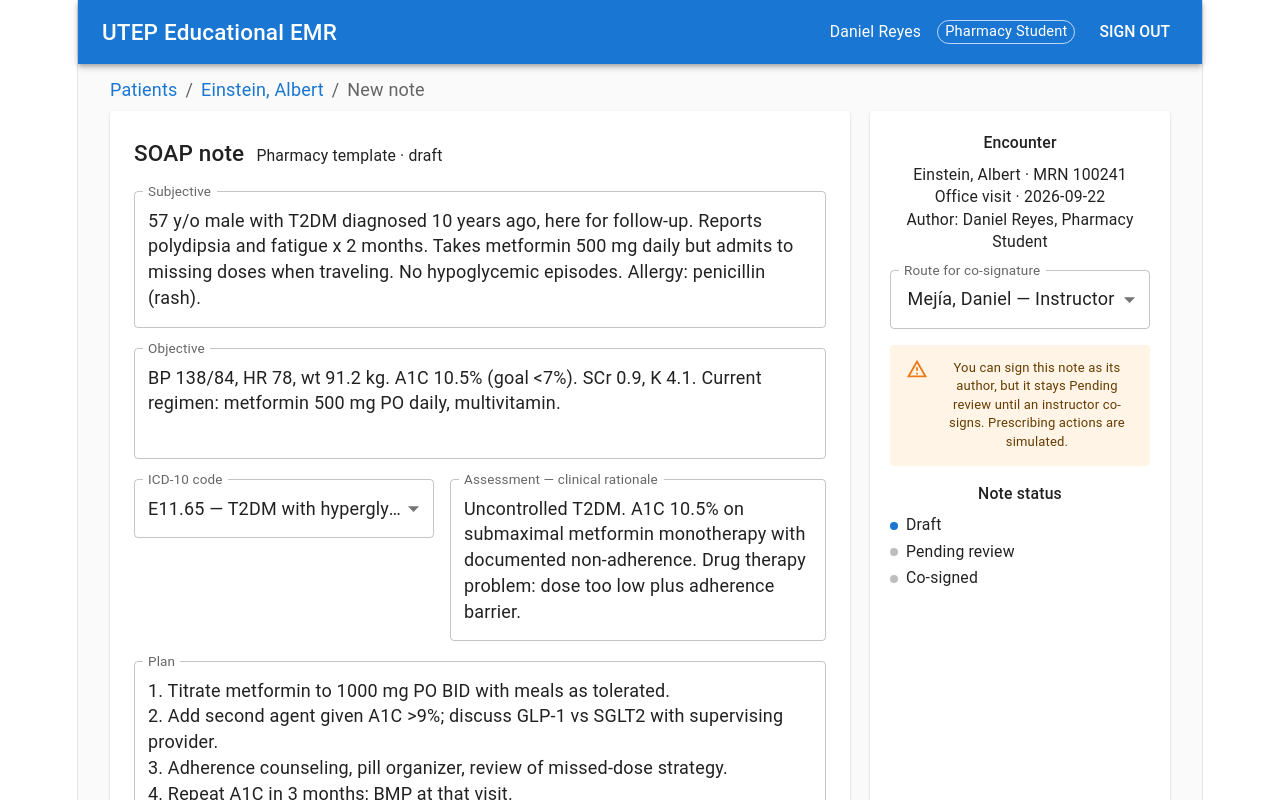
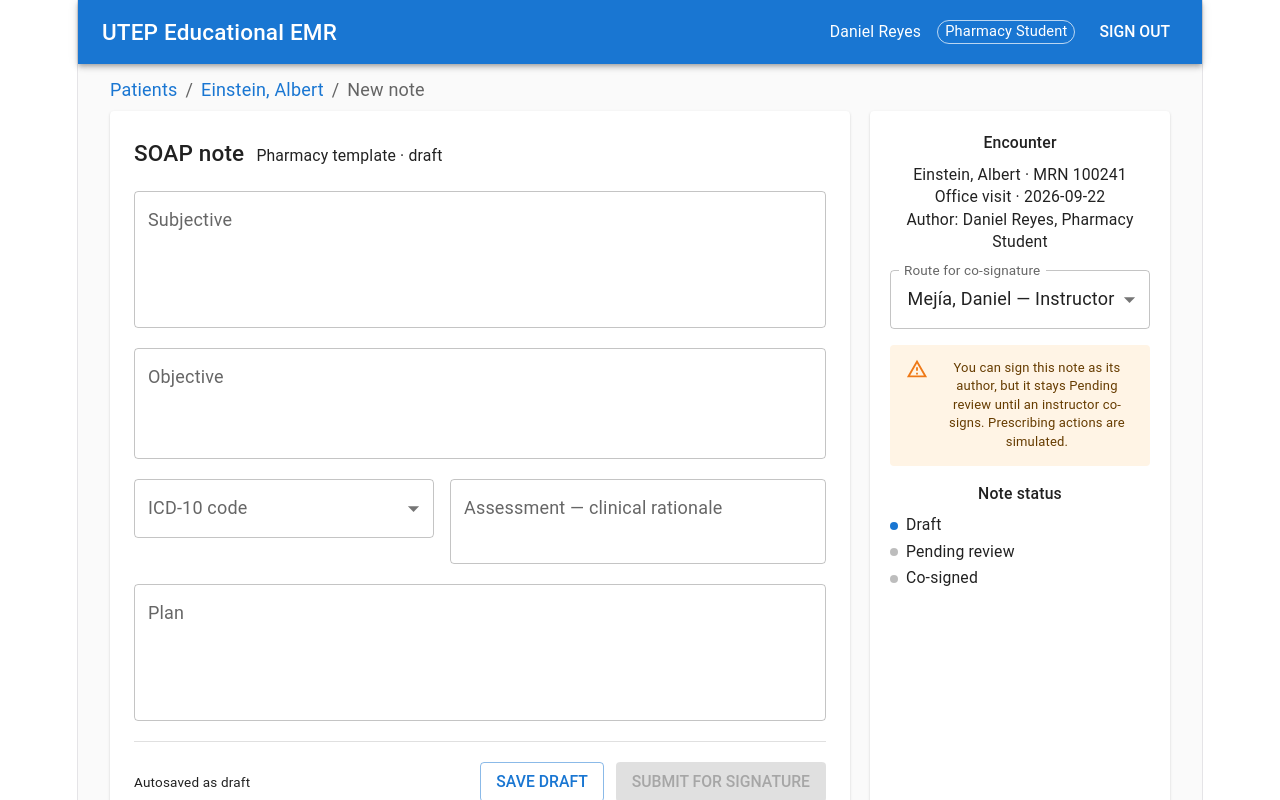
Before and after one commit to Gerardos0/Practicum_EMR_System, a React (Vite) app in the folder frontend/: page /patients/1/note in a window 1280 px wide. Shown: the top 800 px of the page. Built offline with nearby package versions, Linux system fonts and the light colour scheme.

Commit message:
fix: remove prefilled data

```diff
--- a/frontend/src/pages/Login.tsx
+++ b/frontend/src/pages/Login.tsx
@@ -36,19 +36,18 @@ export default function Login() {
         <TextField
           label="Email"
           type="email"
-          defaultValue="dreyes38362@miners.utep.edu"
+          placeholder="you@miners.utep.edu"
           fullWidth
           sx={{ mb: 3 }}
         />
         <TextField
           label="Password"
           type="password"
-          defaultValue="............"
           fullWidth
           sx={{ mb: 1.5 }}
         />
         <FormControlLabel
-          control={<Checkbox defaultChecked />}
+          control={<Checkbox />}
           label="Keep me signed in on this device"
           sx={{ mb: 2 }}
         />
--- a/frontend/src/pages/NoteForm.tsx
+++ b/frontend/src/pages/NoteForm.tsx
@@ -31,20 +31,19 @@ export default function NoteForm() {
   const navigate = useNavigate();
   const patient = patients.find((p) => p.id === patientId) ?? patients[0];
 
-  const [icd10, setIcd10] = useState(ICD_OPTIONS[0]);
-  const [subjective, setSubjective] = useState(
-    "57 y/o male with T2DM diagnosed 10 years ago, here for follow-up. Reports polydipsia and fatigue x 2 months. Takes metformin 500 mg daily but admits to missing doses when traveling. No hypoglycemic episodes. Allergy: penicillin (rash)."
-  );
-  const [objective, setObjective] = useState(
-    "BP 138/84, HR 78, wt 91.2 kg. A1C 10.5% (goal <7%). SCr 0.9, K 4.1. Current regimen: metformin 500 mg PO daily, multivitamin."
-  );
-  const [assessment, setAssessment] = useState(
-    "Uncontrolled T2DM. A1C 10.5% on submaximal metformin monotherapy with documented non-adherence. Drug therapy problem: dose too low plus adherence barrier."
-  );
-  const [plan, setPlan] = useState(
-    "1. Titrate metformin to 1000 mg PO BID with meals as tolerated.\n2. Add second agent given A1C >9%; discuss GLP-1 vs SGLT2 with supervising provider.\n3. Adherence counseling, pill organizer, review of missed-dose strategy.\n4. Repeat A1C in 3 months; BMP at that visit."
-  );
+  const [icd10, setIcd10] = useState("");
+  const [subjective, setSubjective] = useState("");
+  const [objective, setObjective] = useState("");
+  const [assessment, setAssessment] = useState("");
+  const [plan, setPlan] = useState("");
   const [submitted, setSubmitted] = useState(false);
+
+  const canSubmit =
+    icd10.trim() !== "" &&
+    subjective.trim() !== "" &&
+    objective.trim() !== "" &&
+    assessment.trim() !== "" &&
+    plan.trim() !== "";
 
   const handleSubmit = () => {
     const note: ClinicalNote = {
@@ -98,6 +97,7 @@ export default function NoteForm() {
 
           <TextField
             label="Subjective"
+            placeholder="Chief complaint, HPI, relevant history as reported by the patient..."
             multiline
             minRows={4}
             fullWidth
@@ -107,6 +107,7 @@ export default function NoteForm() {
           />
           <TextField
             label="Objective"
+            placeholder="Vitals, exam findings, labs relevant to this visit..."
             multiline
             minRows={3}
             fullWidth
@@ -119,6 +120,7 @@ export default function NoteForm() {
             <TextField
               select
               label="ICD-10 code"
+              placeholder="Select a code"
               sx={{ width: 300, flexShrink: 0 }}
               value={icd10}
               onChange={(e) => setIcd10(e.target.value)}
@@ -132,6 +134,7 @@ export default function NoteForm() {
             </TextField>
             <TextField
               label="Assessment — clinical rationale"
+              placeholder="Why this diagnosis, what the data supports..."
               multiline
               minRows={2}
               fullWidth
@@ -143,6 +146,7 @@ export default function NoteForm() {
 
           <TextField
             label="Plan"
+            placeholder="Numbered next steps: medications, education, follow-up, referrals..."
             multiline
             minRows={4}
             fullWidth
@@ -166,7 +170,7 @@ export default function NoteForm() {
             </Button>
             <Button
               variant="contained"
-              disabled={submitted}
+              disabled={submitted || !canSubmit}
               onClick={handleSubmit}
             >
               Submit for signature
```
